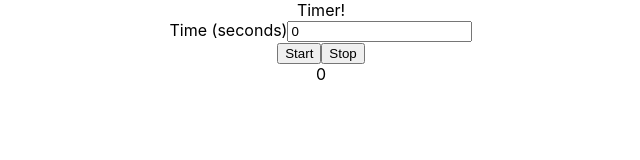
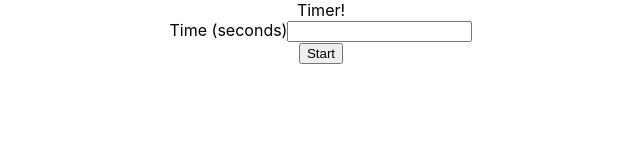
Before and after one commit to amara-j/timer, a React (Create React App) app: page / in a window 1280 px wide. Shown: the top 160 px of the page, without its empty margins (319-959 px from the left). Built offline with nearby package versions, Linux system fonts and the light colour scheme.

Commit message:
timer counts down number of seconds entered in number input

```diff
--- a/src/App.js
+++ b/src/App.js
@@ -3,7 +3,7 @@ import Stopwatch from "./Countdown.js";
 import { useState } from "react";
 
 const App = () => {
-  const [countTo, setCountTo] = useState(0);
+  const [countTo, setCountTo] = useState("");
 
   return (
     <div className="App">
@@ -13,7 +13,6 @@ const App = () => {
           Time (seconds)
           <input
             type="number"
-            value={countTo}
             onChange={(e) => {
               setCountTo(e.target.value);
             }}
--- a/src/Countdown.js
+++ b/src/Countdown.js
@@ -1,27 +1,26 @@
 import { useState } from "react";
 
 const Stopwatch = (props) => {
-  const [timeElapsed, updateTimeElapsed] = useState(0);
-  const [isStopped, setIsStopped] = useState(false);
+  const [timeElapsed, updateTimeElapsed] = useState(props.countTo);
 
-  const startTime = (max) => {
-    let startTime = Date.now();
-    var counter = 1;
+  const startTime = (timerLength) => {
+    let origin = Date.now();
+    let targetTime = origin + timerLength;
+    var counter = timerLength;
     const timeCounter = () => {
       let timeStart = Date.now();
       setTimeout(() => {
-        if (counter < max) {
+        if (targetTime - Date.now() > 0 && counter > 0) {
           let fix = Date.now() - timeStart - 1000;
           timeCounter(1000 - fix);
-          counter++;
-          updateTimeElapsed(Math.floor((Date.now() - startTime) / 1000));
+          updateTimeElapsed(counter);
+          counter--;
         } else {
           // execute this event when timer ends
           updateTimeElapsed("Timer done!");
         }
       }, 1000);
     };
-
     return <div>{timeCounter()}</div>;
   };
 
@@ -34,7 +33,6 @@ const Stopwatch = (props) => {
       >
         Start
       </button>
-      <button>Stop</button>
       <div>{timeElapsed}</div>
     </div>
   );
```
